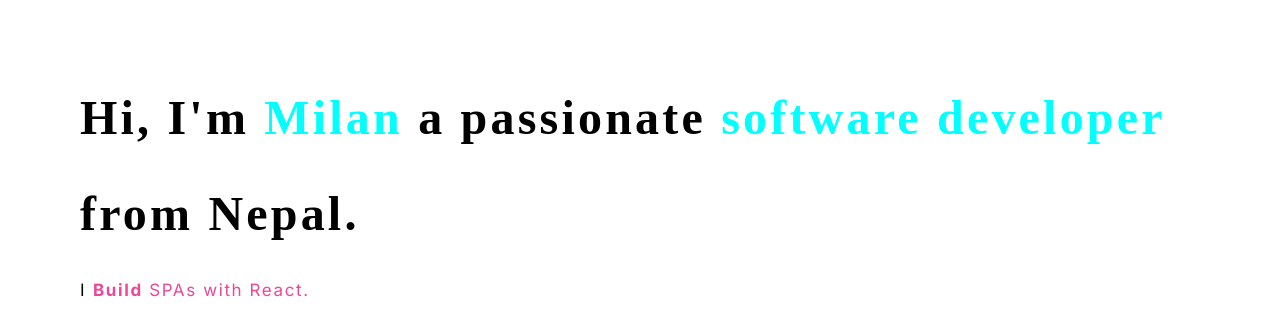
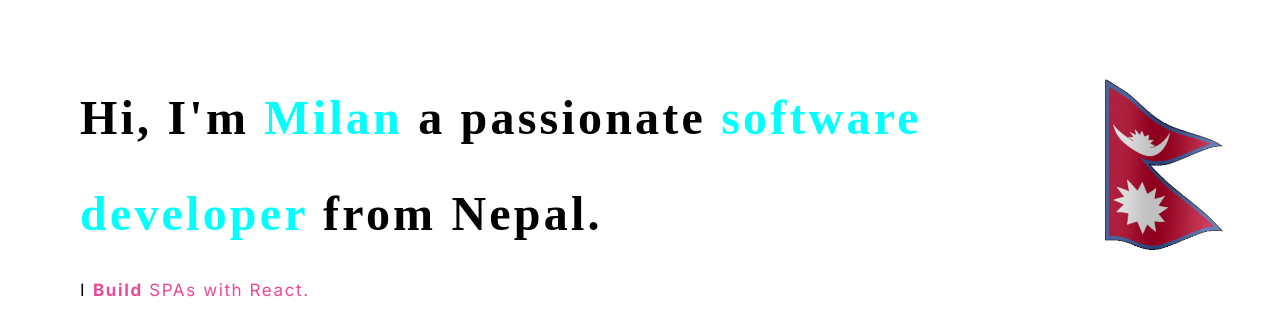
Before and after one commit to MILAN88888/nextjs-portfolio, a Next.js app: page / in a window 1280 px wide. Shown: the part 172-484 px from the top of the page. Built offline with nearby package versions, Linux system fonts and the light colour scheme.

Commit message:
Added - Nepal flags

```diff
--- a/app/layout.tsx
+++ b/app/layout.tsx
@@ -17,6 +17,9 @@ export default function RootLayout({
 }) {
   return (
     <html lang="en">
+      <head>
+        <meta name="viewport" content="width=device-width, initial-scale=1" />
+      </head>
       <body className={inter.className}>
         <ThemeContext>
           <main className="flex min-h-screen flex-col items-center justify-between p-6">
--- a/components/Intro.tsx
+++ b/components/Intro.tsx
@@ -1,6 +1,7 @@
 "use client";
 import { useEffect, useState } from "react";
 import { useTheme } from "next-themes";
+import Image from "next/image";
 
 export const Intro = () => {
   const { theme, setTheme, systemTheme } = useTheme();
@@ -28,12 +29,20 @@ export const Intro = () => {
     <section id="intro" className="max-w-6xl ml-8">
       <div className="grid grid-cols md:grid-cols-[1fr_0.5fr] lg:grid-cols-[4fr_0.7fr] gap-4 items-center intro-div">
         <div className="py-5">
-          <h1 className="text-3xl md:text-4xl xl:text-5xl font-bold">
+          <h1 className="sm:text-xl md:text-4xl xl:text-5xl font-bold flex">
             <p className="leading-loose title">
               Hi, I&apos;m <mark>Milan</mark> a passionate{" "}
-              <mark>software developer</mark> from
-              Nepal.
+              <mark>software developer</mark> from Nepal.
             </p>
+			<div>
+			<Image
+				src="/images/np_flag.gif"
+				alt="Nepal Flag Image"
+				width={180}
+				height={37}
+				priority
+				/>
+			</div>
           </h1>
           <div className="mt-3 relative flex flex-col overflow-hidden">
             <p className="text-[10px] md:text-[17px] text-2xl transform-none opacity-100">
@@ -70,6 +79,7 @@ export const Intro = () => {
               </span>
             </p>
           </div>
+
         </div>
       </div>
       <div className="text-center gitstats-container">
```
Also changed, not shown: public/images/np_flag.gif (added).
